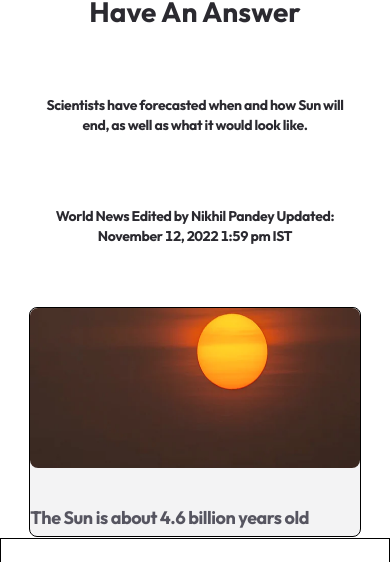
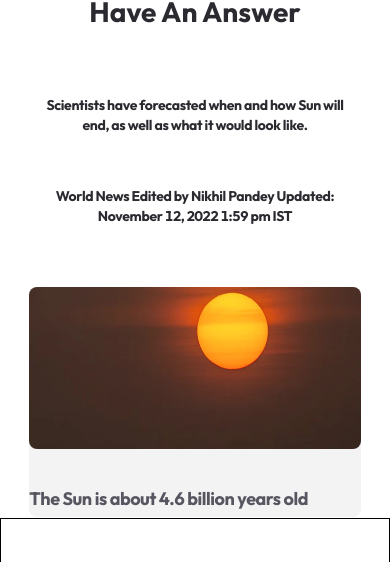
Before and after one commit to iamkenny-dev/hng-news-page, a React (Vite) app: page / in a window 390 px wide. Shown: the part 282-844 px from the top of the page. Built offline with nearby package versions, Linux system fonts and the light colour scheme.

Commit message:
style: minor style changes added

```diff
--- a/src/index.css
+++ b/src/index.css
@@ -95,7 +95,7 @@ nav {
     height: 64px;
 }
 
-@media (max-width: 600px) {
+@media (max-width: 700px) {
   .button {
     width: 56px;
       height: 56px;
@@ -304,7 +304,9 @@ nav {
 
 @media (max-width: 500px) {
   .paragraf {
+    display: flex;
     margin-top: 50px !important;
+    gap: 36px !important;
   }
 }
 
@@ -399,7 +401,7 @@ figure {
 @media (max-width: 1000px) {
   figure {
     height: 350px;
-    border: 1px solid black;
+    /* border: 1px solid black; */
   }
 }
 
@@ -669,7 +671,7 @@ background-color: #B93815;
   .footer--links--left {
     width: 60vw;
     margin-top: 30px;
-    border: 1px solid white;
+    /* border: 1px solid white; */
   }
 }
 
```
